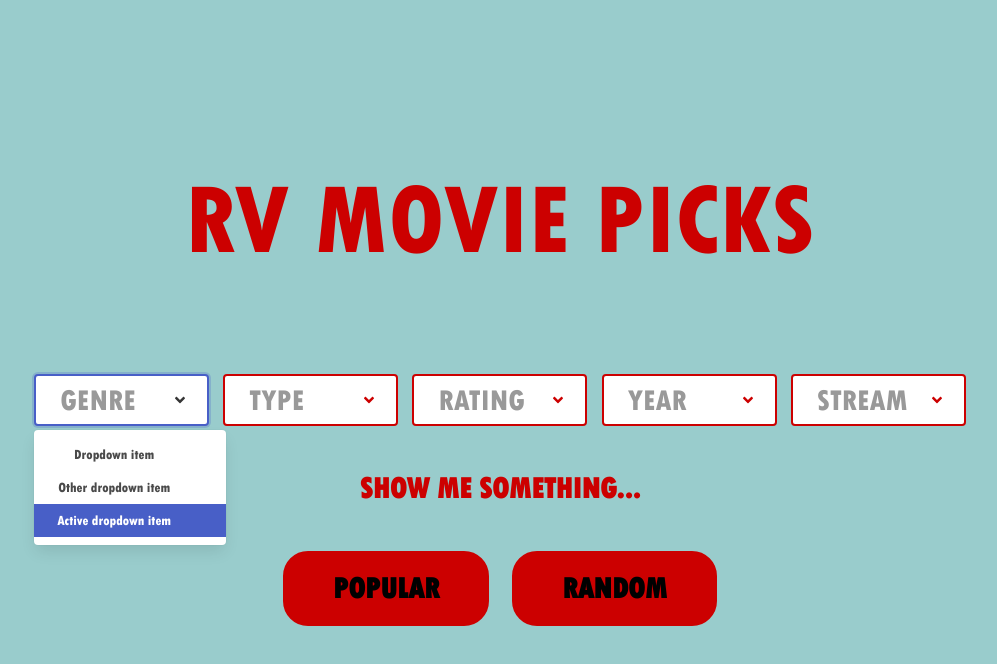
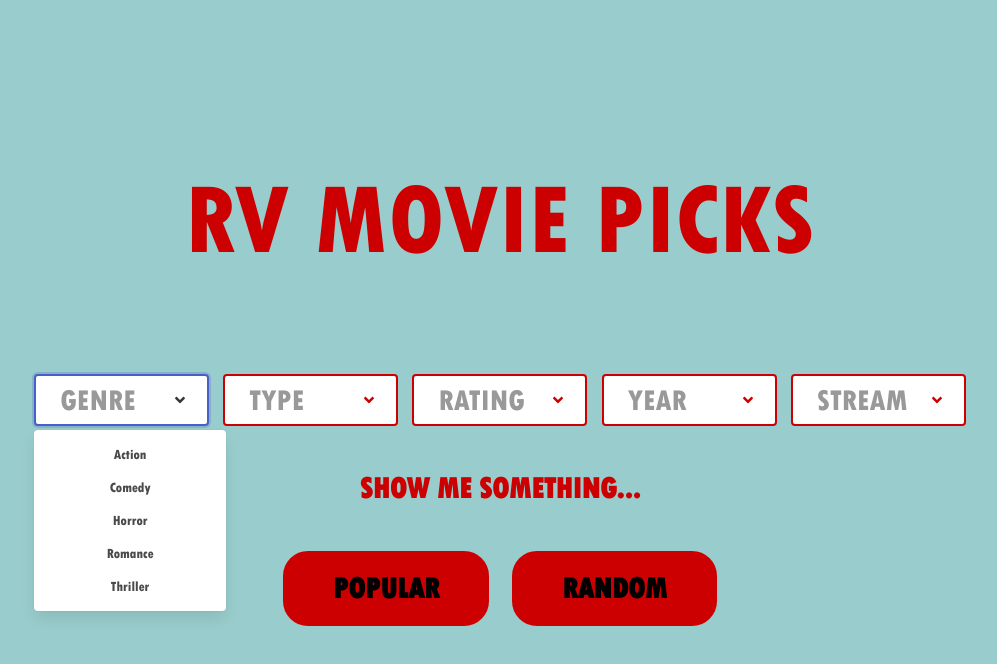
Before and after one commit to rv-arothman/case-comp21, a React (Create React App) app: page / in a window 1280 px wide. Both pictures are taken after a click on the button "GENRE". Shown: the top 664 px of the page, without its empty margins (140-1137 px from the left). Built offline with nearby package versions, Linux system fonts and the light colour scheme.

Commit message:
adding json object for form

```diff
--- a/src/components/Landing/index.js
+++ b/src/components/Landing/index.js
@@ -47,6 +47,33 @@ function triggerStream() {
     }
 }
 
+const populateForm = event => {
+    let parentID = event.target.parentNode.id;
+    parentID += '-button';
+    document.getElementById(parentID).innerHTML = event.target.innerHTML;
+}
+
+const submitForm = event => {
+    const popOrRand = event.target.id;
+    const genre = document.getElementById('genre-button').innerHTML;
+    const type = document.getElementById('type-button').innerHTML;
+    const rating = document.getElementById('rating-button').innerHTML;
+    const year = document.getElementById('year-button').innerHTML;
+    const stream = document.getElementById('stream-button').innerHTML;
+
+    const jsonObject = {
+        popOrRand: popOrRand,
+        genre: genre,
+        type: type,
+        rating: rating,
+        year: year,
+        stream: stream
+    }
+
+    console.log(jsonObject);
+    return jsonObject;
+}
+
 
 function Landing() {
     return (
@@ -58,112 +85,133 @@ function Landing() {
                 <div id="genre-dropdown" className="dropdown" onClick={triggerGenre}>
                     <div className="dropdown-trigger">
                         <button className="button button-size" aria-haspopup="true" aria-controls="dropdown-menu">
-                            <div className="button-text-container"><span className="main-button-name">GENRE</span>
+                            <div className="button-text-container"><span id="genre-button" className="main-button-name">GENRE</span>
                                 <span className="icon is-medium">
                                     <FontAwesomeIcon className="button-arrow" icon={faAngleDown} />
                                 </span></div>
                         </button>
                     </div>
                     <div className="dropdown-menu" id="dropdown-menu" role="menu">
-                        <div className="dropdown-content">
-                            <a href="edenchou.com" className="dropdown-item">
-                                Dropdown item
-                            </a>
-                            <a href="edenchou.com" className="dropdown-item">
-                                Other dropdown item
-                            </a>
-                            <a href="edenchou.com" className="dropdown-item is-active">
-                                Active dropdown item
-                            </a>
+                        <div id="genre" className="dropdown-content">
+                            <div onClick={populateForm} className="dropdown-item">
+                                Action
+                            </div>
+                            <div onClick={populateForm} className="dropdown-item">
+                                Comedy
+                            </div>
+                            <div onClick={populateForm} href="edenchou.com" className="dropdown-item is-active">
+                                Horror
+                            </div>
+                            <div onClick={populateForm} href="edenchou.com" className="dropdown-item is-active">
+                                Romance
+                            </div>
+                            <div onClick={populateForm} href="edenchou.com" className="dropdown-item is-active">
+                                Thriller
+                            </div>
                         </div>
                     </div>
                 </div>
                 <div id="type-dropdown" className="dropdown" onClick={triggerType}>
                     <div className="dropdown-trigger">
                         <button className="button button-size" aria-haspopup="true" aria-controls="dropdown-menu">
-                            <div className="button-text-container"><span className="main-button-name">TYPE</span>
+                            <div className="button-text-container"><span id="type-button" className="main-button-name">TYPE</span>
                                 <span className="icon is-medium">
                                     <FontAwesomeIcon className="button-arrow" icon={faAngleDown} />
                                 </span></div>
                         </button>
                     </div>
                     <div className="dropdown-menu" id="dropdown-menu" role="menu">
-                        <div className="dropdown-content">
-                            <a href="edenchou.com" className="dropdown-item movie-option">
-                                MOVIE
-                            </a>
-                            <a href="edenchou.com" className="dropdown-item is-active">
-                                TV SHOW
-                            </a>
+                        <div id="type" className="dropdown-content">
+                            <div onClick={populateForm} className="dropdown-item movie-option">
+                                Movie
+                            </div>
+                            <div onClick={populateForm}className="dropdown-item is-active">
+                                TV Show
+                            </div>
                         </div>
                     </div>
                 </div>
                 <div id="rating-dropdown" className="dropdown" onClick={triggerRating}>
                     <div className="dropdown-trigger">
                         <button className="button button-size" aria-haspopup="true" aria-controls="dropdown-menu">
-                            <div className="button-text-container"><span className="main-button-name">RATING</span>
+                            <div className="button-text-container"><span id="rating-button" className="main-button-name">RATING</span>
                                 <span className="icon is-medium">
                                     <FontAwesomeIcon className="button-arrow" icon={faAngleDown} />
                                 </span></div>
                         </button>
                     </div>
                     <div className="dropdown-menu" id="dropdown-menu" role="menu">
-                        <div className="dropdown-content">
-                            <a href="edenchou.com" className="dropdown-item">
-                                Dropdown item
-                            </a>
-                            <a href="edenchou.com" className="dropdown-item">
-                                Other dropdown item
-                            </a>
-                            <a href="edenchou.com" className="dropdown-item is-active">
-                                Active dropdown item
-                            </a>
+                        <div id="rating" className="dropdown-content">
+                            <div onClick={populateForm} className="dropdown-item">
+                                G
+                            </div>
+                            <div onClick={populateForm} className="dropdown-item">
+                                PG
+                            </div>
+                            <div onClick={populateForm} className="dropdown-item">
+                                PG-13
+                            </div>
+                            <div onClick={populateForm} className="dropdown-item">
+                                R
+                            </div>
                         </div>
                     </div>
                 </div>
                 <div id="year-dropdown" className="dropdown" onClick={triggerYear}>
                     <div className="dropdown-trigger">
                         <button className="button button-size" aria-haspopup="true" aria-controls="dropdown-menu">
-                            <div className="button-text-container"><span className="main-button-name">YEAR</span>
+                            <div className="button-text-container"><span id="year-button" className="main-button-name">YEAR</span>
                                 <span className="icon is-small">
                                     <FontAwesomeIcon icon={faAngleDown} />
                                 </span></div>
                         </button>
                     </div>
                     <div className="dropdown-menu" id="dropdown-menu" role="menu">
-                        <div className="dropdown-content">
-                            <a href="edenchou.com" className="dropdown-item">
-                                Dropdown item
-                            </a>
-                            <a href="edenchou.com" className="dropdown-item">
-                                Other dropdown item
-                            </a>
-                            <a href="edenchou.com" className="dropdown-item is-active">
-                                Active dropdown item
-                            </a>
+                        <div id="year" className="dropdown-content">
+                            <div onClick={populateForm} className="dropdown-item">
+                                2021
+                            </div>
+                            <div onClick={populateForm} className="dropdown-item">
+                                2020
+                            </div>
+                            <div onClick={populateForm}className="dropdown-item is-active">
+                                2019
+                            </div>
                         </div>
                     </div>
                 </div>
                 <div id="stream-dropdown" className="dropdown" onClick={triggerStream}>
                     <div className="dropdown-trigger">
                         <button className="button button-size" aria-haspopup="true" aria-controls="dropdown-menu">
-                            <div className="button-text-container"><span className="main-button-name">STREAM</span>
+                            <div className="button-text-container"><span id="stream-button" className="main-button-name">STREAM</span>
                                 <span className="icon is-small">
                                     <FontAwesomeIcon icon={faAngleDown} />
                                 </span></div>
                         </button>
                     </div>
                     <div className="dropdown-menu" id="dropdown-menu" role="menu">
-                        <div className="dropdown-content">
-                            <a href="edenchou.com" className="dropdown-item">
-                                Dropdown item
-                            </a>
-                            <a href="edenchou.com" className="dropdown-item">
-                                Other dropdown item
-                            </a>
-                            <a href="edenchou.com" className="dropdown-item is-active">
-                                Active dropdown item
-                            </a>
+                        <div id="stream" className="dropdown-content">
+                            <div onClick={populateForm} className="dropdown-item">
+                                Netflix
+                            </div>
+                            <div onClick={populateForm} className="dropdown-item">
+                                Hulu
+                            </div>
+                            <div onClick={populateForm} className="dropdown-item is-active">
+                                HBO Max
+                            </div>
+                            <div onClick={populateForm} className="dropdown-item is-active">
+                                YouTube
+                            </div>
+                            <div onClick={populateForm} className="dropdown-item is-active">
+                                Amazon Prime Video
+                            </div>
+                            <div onClick={populateForm} className="dropdown-item is-active">
+                                Disney Plus
+                            </div>
+                            <div onClick={populateForm} className="dropdown-item is-active">
+                                Paramount Plus
+                            </div>
                         </div>
                     </div>
                 </div>
@@ -172,8 +220,8 @@ function Landing() {
                 <span className="show-me">SHOW ME SOMETHING...</span>
             </div>
             <div className="main-pop-rand">
-                <button className="button pop-rand">POPULAR</button>
-                <button className="button pop-rand">RANDOM</button>
+                <button onClick={submitForm} id="popular" className="button pop-rand">POPULAR</button>
+                <button onClick={submitForm} id="random" className="button pop-rand">RANDOM</button>
             </div>
         </section>)
 }
--- a/src/components/Landing/styles.css
+++ b/src/components/Landing/styles.css
@@ -24,8 +24,8 @@
 
 }
 
-.select:not(.is-multiple):not(.is-loading)::after {
-    border-color: #c00;
+.dropdown-item:hover {
+    color: #c00;
 }
 
 .button {
@@ -49,6 +49,7 @@
     font-family: 'TWCen';
     color: #999;
     font-size: 30px;
+    overflow: hidden;
 }
 
 .main-show-me {
```
